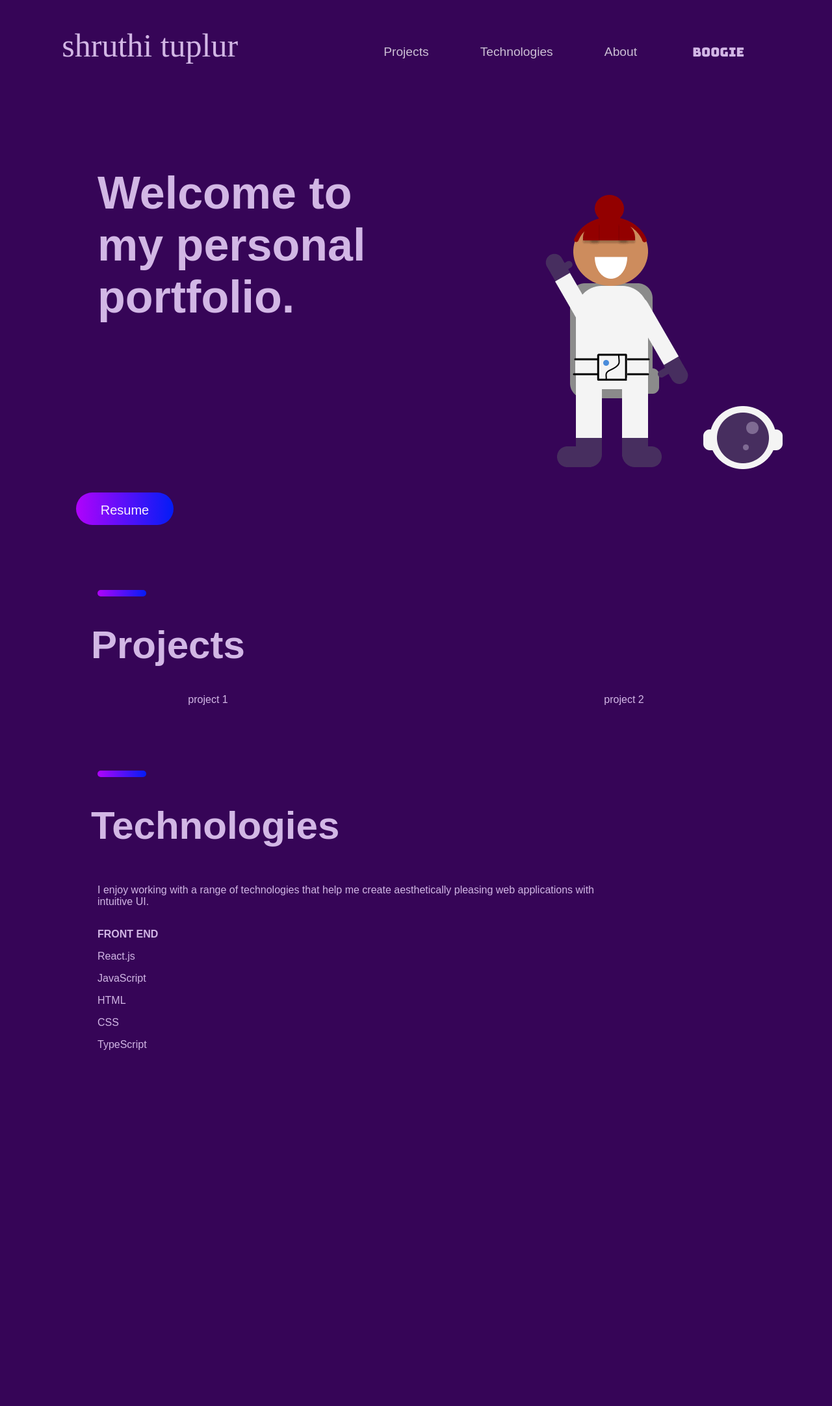
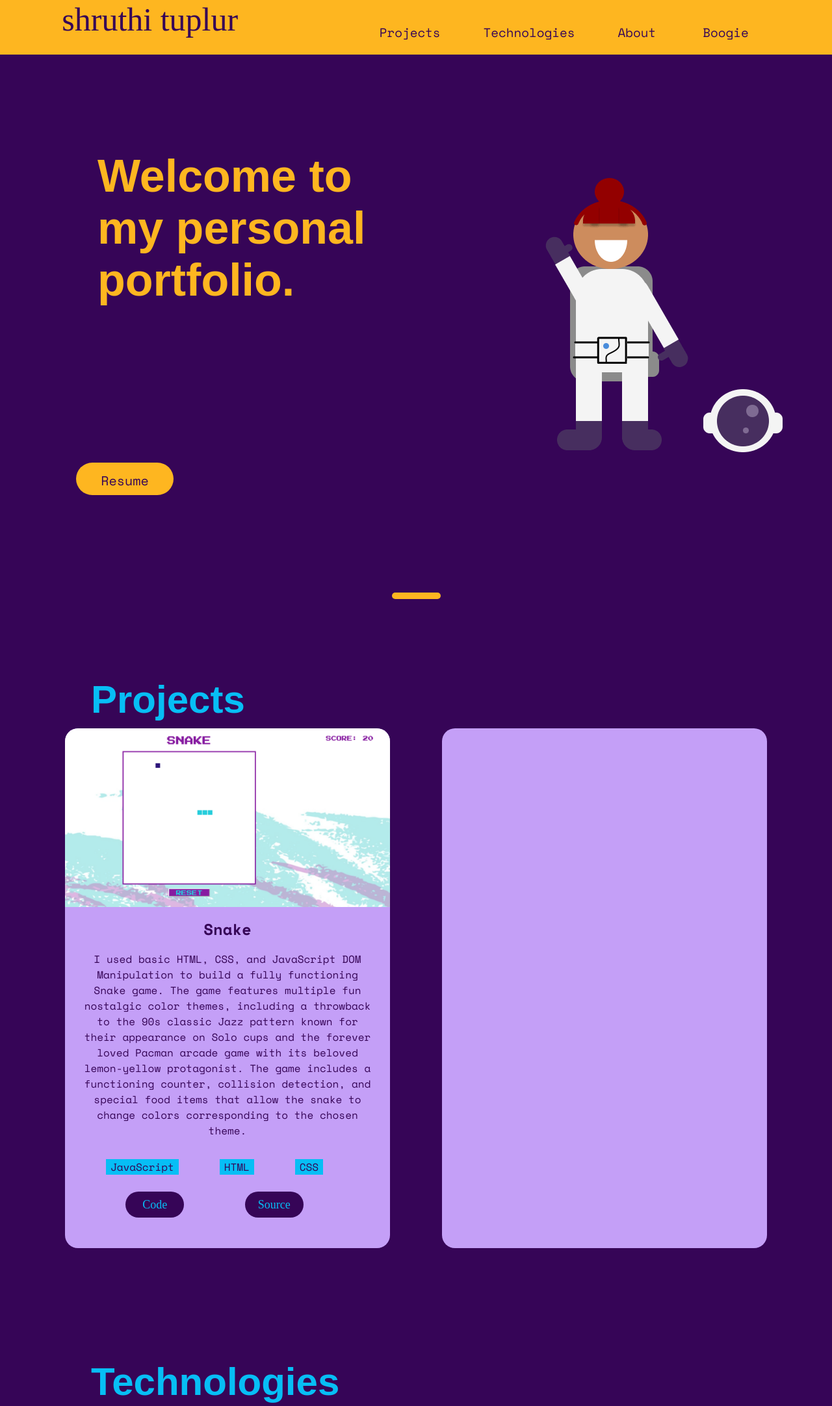
Before and after one commit to shruthi-tuplur/MyPersonalWebsite, a React app: page /home in a window 1280 px wide. Shown: the top 2164 px of the page at 65% size. Before the commit the page ends 1633 px from the top, so only its background shows below. Built offline with nearby package versions, Linux system fonts and the light colour scheme; a web font is replaced by a local one.

Commit message:
put all components on one page, began adding in projects

```diff
--- a/public/index.html
+++ b/public/index.html
@@ -13,9 +13,13 @@
     <link href="https://fonts.googleapis.com/css2?family=Braah+One&display=swap" rel="stylesheet">
     <link href="https://fonts.googleapis.com/css2?family=Trispace:wght@700&display=swap" rel="stylesheet">
     <link href="https://fonts.googleapis.com/css2?family=Bungee&display=swap" rel="stylesheet">
+    <link href="https://fonts.googleapis.com/css2?family=Space+Mono&display=swap" rel="stylesheet">
+    <link href="https://fonts.googleapis.com/css2?family=Space+Mono:wght@700&display=swap" rel="stylesheet">
+
     <title>Shruthi Tuplur</title>
 </head>
 <body>
     <div id="app"></div>
+    <audio src="./images/sound.mp3" id="boogie_wonderland"></audio>
 </body>
 </html>
--- a/public/styles.css
+++ b/public/styles.css
@@ -2,30 +2,54 @@ body {
     background-color: #360557;
     height: 100vh;
     margin: 0px;
-    font-family: 'Trispace', sans-serif;
+    font-family: 'Space Mono', monospace;
     color: #d2b7e5;
+    display: flex;
+    flex-direction: column;
 }
 
 #header-main-div {
     display: flex;
     flex-direction: row;
     justify-content: space-around;
-    padding-top: 30px;
+   background-color: #FEB620;
 }
 
 .header-item {
-    font-family: 'Trispace', sans-serif;
-    color: rgba(255, 255, 255, 0.75);
+    font-family: 'Space Mono', monospace;
+    color: #360557;
     font-size: larger;
+    text-decoration: none;
+    padding-top: 15px;
+    padding-bottom: 20px;
+    margin-right: 20px;
+    margin-left: 20px;
+
 }
 
 #boogie-button {
-background-color: #360557;
-color:#d2b7e5;
-font-family: 'Bungee', cursive;
+background-color: #FEB620;
+color:#360557;
+font-family: 'Space Mono', monospace;
 border: none;
 
 }
+
+.header-item:hover {
+
+    font-family: 'Bungee', cursive;
+    margin-left: 12px;
+    margin-right: 12px
+
+}
+
+#boogie-button:hover {
+
+    font-family: 'Bungee', cursive;
+    margin-left: 25px;
+}
+
+
 
 #nav-bar {
     display: flex;
@@ -38,18 +62,18 @@ border: none;
 #homepage-button{
     font-family: 'Darumadrop One', cursive;
     font-size: 50px;
-    background-color: #360557;
-    color: #d2b7e5;
+    background-color: #FEB620;
+    color: #360557;
     border: none;
 }
 
 #homepage-button:hover{
-    color: rgb(255, 180, 255);
+    color: blue;
 }
 
 #site-main-intro-header{
-    font-family: 'Braah One', sans-serif;
-    color: #d2b7e5;
+    font-family: 'Darumadrop One', sans-serif;
+    color: #FEB620;
     font-size: 70px;
 }
 
@@ -59,7 +83,7 @@ border: none;
     margin-top: 100px;
     display: flex;
     flex-direction: column;
-    height: 100vh;
+
 }
 
 #main-page-header-div {
@@ -83,7 +107,7 @@ border: none;
     display: flex;
     width: 30vw;
     justify-content: center;
-    padding-top: 20px;
+
 }
 
 #resume-button{
@@ -92,22 +116,32 @@ border: none;
     border-radius: 50px;
     height: 50px;
     border: none;
-    font-family: 'Braah One', sans-serif;
+    font-family: 'Space Mono', monospace;
     font-size: 20px;
-    background: linear-gradient(270deg, rgb(3, 28, 246) 0%, rgb(176, 3, 251) 100%);
-    color: #f8efff;
+    /* background: linear-gradient(270deg, rgb(3, 28, 246) 0%, rgb(176, 3, 251) 100%); */
+    background-color: #FEB620;
+    color:#360557;
 }
 
 #resume-button:hover{
-    background: linear-gradient(270deg, rgb(176, 3, 251) 0%, rgb(3, 28, 246) 100%);
+   /* background: linear-gradient(270deg, rgb(176, 3, 251) 0%, rgb(3, 28, 246) 100%); */
+   background-color: blue;
+   color: orange;
 }
 
 
-#div-header{
-    font-family: 'Braah One', sans-serif;
+.div-header{
+    font-family: 'Darumadrop One', sans-serif;
+    color:  rgb(7, 190, 245);
     font-size: 60px;
     margin-left: 140px;
-    margin-top: 40px;
+    margin-top: 0px;
+    padding-top: 20px;
+    margin-bottom: 10px;
+}
+
+#projects-header {
+    color:rgb(7, 190, 245)
 }
 
 #projects{
@@ -119,32 +153,156 @@ border: none;
 #horizontal-line{
     height: 10px;
     width: 75px;
-    background: linear-gradient(270deg, rgb(3, 28, 246) 0%, rgb(176, 3, 251) 100%);
-    margin-left: 150px;
+    background:#FEB620;
+    justify-content: center;
     border-radius: 50px;
-    margin-top: 100px;
+    margin-top: 150px;
+}
+
+#horizontal-line-div{
+    width: 100vw;
+    display: flex;
+    justify-content: center;
 }
 
 #technologies-div{
     display: flex;
     flex-direction: column;
+
+    height: 100vh;
 }
 
 #technologies-intro{
     width: 60vw;
     margin-left: 150px;
+    margin-top: 0px;
 
 }
 
 #types-of-tech-div {
     display: flex;
     flex-direction: row;
-    margin-left: 150px;
+    justify-content: space-around;
+
 }
 
 #tech-types-header{
-    font-family: 'Trispace', sans-serif;
+    font-family: 'Space Mono', monospace;
     font-weight: 700;
 
+    width: 100px;
+    padding-left: 5px;
+}
+
+
+
+#about-me{
+
+    height: 100vh;
+}
+
+
+#about-me-section {
+    margin-left: 150px;
+    margin-right: 150px;
 
 }
+
+#about-me-first-line{
+    background-color: #FEB620;
+    color:#360557;
+    padding-left: 5px;
+    width: 850px;
+}
+
+#project-div{
+    height: 100vh;
+    margin-top: 100px;
+    margin-bottom: 250px;
+
+}
+
+#footer-div{
+    height: 150px;
+    width: 100vw;
+    margin-top: 0px;
+    background-color:#FEB620;
+}
+
+#project-row-1{
+    display: flex;
+    justify-content: space-around;
+}
+.project-card{
+    height: 800px;
+    width: 500px;
+    background-color:  rgb(196, 159, 247);
+    margin-left: 40px;
+    margin-right: 40px;
+    border-radius: 20px;
+}
+
+#snake-image{
+    height: auto;
+    width: 500px;
+    border-radius: 20px 20px 0px 0px;
+}
+
+.project-title{
+    font-family: 'Space Mono', monospace;
+    font-weight: 700;
+    color:#360557;
+    font-size:x-large;
+    text-align: center;
+    margin-bottom: 0px;
+    margin-top: 10px;
+}
+
+.project-blurb{
+
+    color:#360557;
+    text-align: center;
+}
+
+#project-blurb-div{
+    width: 460px;
+    margin-right: 20px;
+    margin-left: 20px;
+}
+
+#project-tech-used{
+    display: flex;
+    color:#360557;
+    justify-content: space-evenly;
+    width: 460px;
+
+}
+
+.tech-used-item{
+    background-color: rgb(7, 190, 245);
+    padding-right: 7px;
+    padding-left: 7px;
+}
+
+#project-button-div{
+    display: flex;
+    justify-content: space-evenly;
+    width: 460px;
+}
+
+.project-button{
+    margin-top: 10px;
+    background-color:#360557;
+    border: none;
+    border-radius: 20px;
+    height: 40px;
+    width: 90px;
+    color: rgb(7, 190, 245);
+    font-family: 'Darumadrop One', cursive;
+    font-size: large;
+}
+
+.project-button:hover{
+    background-color: rgb(7, 190, 245);
+    color:#360557;
+}
--- /dev/null
+++ b/src/components/about.jsx
@@ -0,0 +1,26 @@
+
+import React from "react";
+
+const About = () => {
+return (
+    <div id='about-me'>
+            <h1 className='div-header' id='about-me-header'>About me</h1>
+            <div id='about-me-section'>
+            <p id="about-me-first-line"> I am a passionate, creative, and excited web developer with 1 year of experience. </p>
+            <p> I started my career with a background in psychology and criminal justice
+                because I loved learning about how the society we live in shapes the way people think on a community scale, and I wanted to use that knowledge to see if I could use that knowledge to help make our
+                world a more just and equitable world where people have equal access to resources necessary for thriving in our world. Growing up in Silicon Valley, I've seen firsthand
+                how technology can help with that; for example, companies like Instacart help people with disabilities and chronic illnesses get groceries, and we've all seen how people can raise
+                miraculous amounts of money for important causes using crowdfunding resources such as GoFundMe. I got into coding because technology is one of the best ways to help make changes on large scales
+                because of the sheer amount of people with access to it, and I am very excited about the idea of working on projects that can positively impact an enormous scale of people.
+            </p>
+            <p> In my free time, I enjoy hanging out with my cat Cheese, crocheting, reading mystery novels, doing puzzles, visiting museums, and exploring the area with friends. My favorite tv show is Criminal Minds
+                and I love hammerhead sharks, pineapple does NOT belong on pizza, and raisins do not belong anywhere.
+            </p>
+            </div>
+       </div>
+)
+
+}
+
+export default About;
--- /dev/null
+++ b/src/components/footer.jsx
@@ -0,0 +1,14 @@
+import React from "react";
+
+const Footer = () => {
+
+    return(
+        <div id='footer-div'>
+
+
+        </div>
+    )
+
+
+}
+export default Footer;
--- a/src/components/header.jsx
+++ b/src/components/header.jsx
@@ -1,16 +1,29 @@
 import React from "react";
+import { Link } from "react-router-dom/cjs/react-router-dom.min";
+import Projects from "./projects";
 
 const Header = (props) => {
 
     const {boogie, setBoogie} = props;
+    const song= document.getElementById('boogie_wonderland')
+    function stopBoogie(){
+        setBoogie(false);
+    }
+
     return (
         <div id='header-main-div'>
-            <button id='homepage-button'>shruthi tuplur</button>
+            <Link to='/home'>
+                <button id='homepage-button'>shruthi tuplur</button>
+            </Link>
             <div id='nav-bar'>
-                <p className = 'header-item'>Projects</p>
-                <p className = 'header-item'>Technologies</p>
-                <p className= "header-item">About</p>
-                <button className="header-item" id='boogie-button' onClick={(event) => {setBoogie(true)}}>BOOGIE</button>
+                <a className = 'header-item' href='projects-component'>Projects</a>
+                <a className = 'header-item' href='technologies-component'>Technologies</a>
+                <a className = 'header-item' href='about-component'>About</a>
+                <button className="header-item" id='boogie-button' onClick={(event) => {
+                    song.play();
+                    setBoogie(true);
+                    setTimeout(stopBoogie, 18500);
+                    }}>Boogie</button>
             </div>
         </div>
     )
--- a/src/components/homepage-main.jsx
+++ b/src/components/homepage-main.jsx
@@ -1,49 +1,46 @@
 import React from "react";
+import { BrowserRouter, Route, Switch} from 'react-router-dom'
 import HorizontalLine from "./horizontal-div";
 import AnimationRender from "./animation";
+import Footer from "./footer";
+import Projects from "./projects";
+import Technologies from './technologies';
+import About from './about';
 
 const HomepageMain = (props) => {
 
     const {boogie, setBoogie} = props;
 
+
 return (
+
     <div id="homepage-main-component">
         <div id='main-page-header-div'>
             <div id="site-main-intro-header-div">
                 <h1 id='site-main-intro-header'>Welcome to my personal portfolio.</h1>
             </div>
             <div id='animation-div'>
-                <AnimationRender boogie = {boogie} setBoogie = {setBoogie}/>
+                <AnimationRender boogie = {boogie} setBoogie = {setBoogie} />
             </div>
         </div>
         <div id="resume-button-div">
             <button id="resume-button">Resume</button>
         </div>
-        <HorizontalLine />
-       <div id='project-div'>
-        <h1 id='div-header'>Projects</h1>
-        <div id="projects">
-            <div>project 1</div>
-            <div>project 2</div>
-        </div>
-       </div>
-       <HorizontalLine />
-       <div id='technologies-div'>
-            <h1 id='div-header'>Technologies</h1>
-            <p id='technologies-intro'> I enjoy working with a range of technologies that help me create aesthetically pleasing web applications with intuitive UI. </p>
-            <div id='types-of-tech-div'>
-                <div id='front-end'>
-                    <p id='tech-types-header'>FRONT END</p>
-                        <p>React.js</p>
-                        <p>JavaScript</p>
-                        <p>HTML</p>
-                        <p>CSS</p>
-                        <p>TypeScript</p>
-                </div>
+        <HorizontalLine/>
+        <a id='projects-component'>
+            <Projects />
+        </a>
 
-            </div>
-       </div>
+        <a id='technologies-component'>
+            <Technologies />
+        </a>
+        <HorizontalLine/>
+        <a id='about-component'>
+            <About/>
+        </a>
+
     </div>
+
 )
 }
 
--- a/src/components/horizontal-div.jsx
+++ b/src/components/horizontal-div.jsx
@@ -2,8 +2,9 @@ import React from "react";
 
 const HorizontalLine = () => {
     return(
-        <div>
-        <div id='horizontal-line'></div>
+        <div id='horizontal-line-div'>
+            <div id='horizontal-line'>
+            </div>
         </div>
     )
 }
--- /dev/null
+++ b/src/components/projects.jsx
@@ -0,0 +1,35 @@
+import React from "react";
+
+const Projects = () => {
+    return (
+    <div id='project-div'>
+        <h1 className='div-header' id='projects-header'>Projects</h1>
+        <div id="projects">
+            <div id='project-row-1'>
+            <div className="project-card">
+                <img id="snake-image" src="/images/snake-game-image.png"/>
+                <p className='project-title'>Snake</p>
+                <div id='project-blurb-div'>
+                    <p className="project-blurb">I used basic HTML, CSS, and JavaScript DOM Manipulation to build a fully functioning Snake game. The game features multiple fun nostalgic color themes,
+                    including a throwback to the 90s classic Jazz pattern known for their appearance on Solo cups and the forever loved Pacman arcade game with its beloved lemon-yellow protagonist.
+                    The game includes a functioning counter, collision detection, and special food items that allow the snake to change colors corresponding to the chosen theme.</p>
+                </div>
+                <div id='project-tech-used'>
+                    <p className="tech-used-item">JavaScript</p>
+                    <p className="tech-used-item"> HTML</p>
+                    <p className="tech-used-item">CSS</p>
+                </div>
+                <div id='project-button-div'>
+                   <form><button className="project-button" formAction="https://github.com/shruthi-tuplur/snake">Code</button></form>
+                   <form><button className="project-button" formAction="https://legendary-entremet-10b36b.netlify.app/">Source</button></form>
+                </div>
+            </div>
+            <div className="project-card">
+            </div>
+
+            </div>
+        </div>
+    </div> )
+}
+
+export default Projects;
--- /dev/null
+++ b/src/components/technologies.jsx
@@ -0,0 +1,36 @@
+import React from "react";
+
+const Technologies = () => {
+ return (
+    <div id='technologies-div'>
+            <h1 className='div-header' id='technologies-header'>Technologies</h1>
+            <p id='technologies-intro'> I enjoy working with a range of technologies that help me create aesthetically pleasing web applications with intuitive UI. </p>
+            <div id='types-of-tech-div'>
+                <div id='front-end' className="tech-lists">
+                    <p id='tech-types-header'>FRONT END</p>
+                        <p>React.js</p>
+                        <p>JavaScript</p>
+                        <p>HTML</p>
+                        <p>CSS</p>
+                        <p>TypeScript</p>
+                </div>
+                <div id='back-end' className="tech-lists">
+                    <p id='tech-types-header'>BACK END</p>
+                        <p>Node.js</p>
+                        <p>PostgreSQL</p>
+                        <p>Express.js</p>
+                        <p>AJAX</p>
+                        <p>Restful APIs</p>
+                        <p>Database Architecture and Schemas</p>
+                </div>
+                <div id='ui-ux' className="tech-lists">
+                    <p id='tech-types-header'>UI/UX</p>
+                        <p>Figma</p>
+                        <p>Canva</p>
+                </div>
+
+            </div>
+       </div>
+ )
+}
+export default Technologies;
--- a/src/index.js
+++ b/src/index.js
@@ -1,17 +1,40 @@
 import React, {useState} from 'react';
-import ReactDom from 'react-dom'
+import ReactDom, {render} from 'react-dom'
+import { BrowserRouter, Route, Switch} from 'react-router-dom'
+import { Redirect } from 'react-router-dom/cjs/react-router-dom.min';
 import Header from './components/header';
 import HomepageMain from './components/homepage-main';
+import Footer from './components/footer';
+
 
 const Main = () => {
 
     const [boogie, setBoogie] = useState(false);
 
+
     return (
+        <BrowserRouter>
         <div>
-            <Header boogie = {boogie} setBoogie = {setBoogie}/>
-            <HomepageMain boogie = {boogie} setBoogie = {setBoogie}/>
+            <Header boogie = {boogie} setBoogie = {setBoogie} />
+            <Switch>
+                <Route exact path='/' render={() => {
+                    return (
+                        <Redirect to='/home' />
+                    )
+                }}
+                />
+                <Route exact path='/home'>
+                    <HomepageMain boogie = {boogie} setBoogie = {setBoogie}/>
+                </Route>
+
+
+            </Switch>
+
+
+
+            <Footer />
         </div>
+        </BrowserRouter>
     )
 }
 
```
Also changed, not shown: src/components/animation.jsx (+9 -1 lines), src/components/audioplayer.jsx (added, +15 -0 lines), public/images/snake-game-image.png (added), 1 other file.
